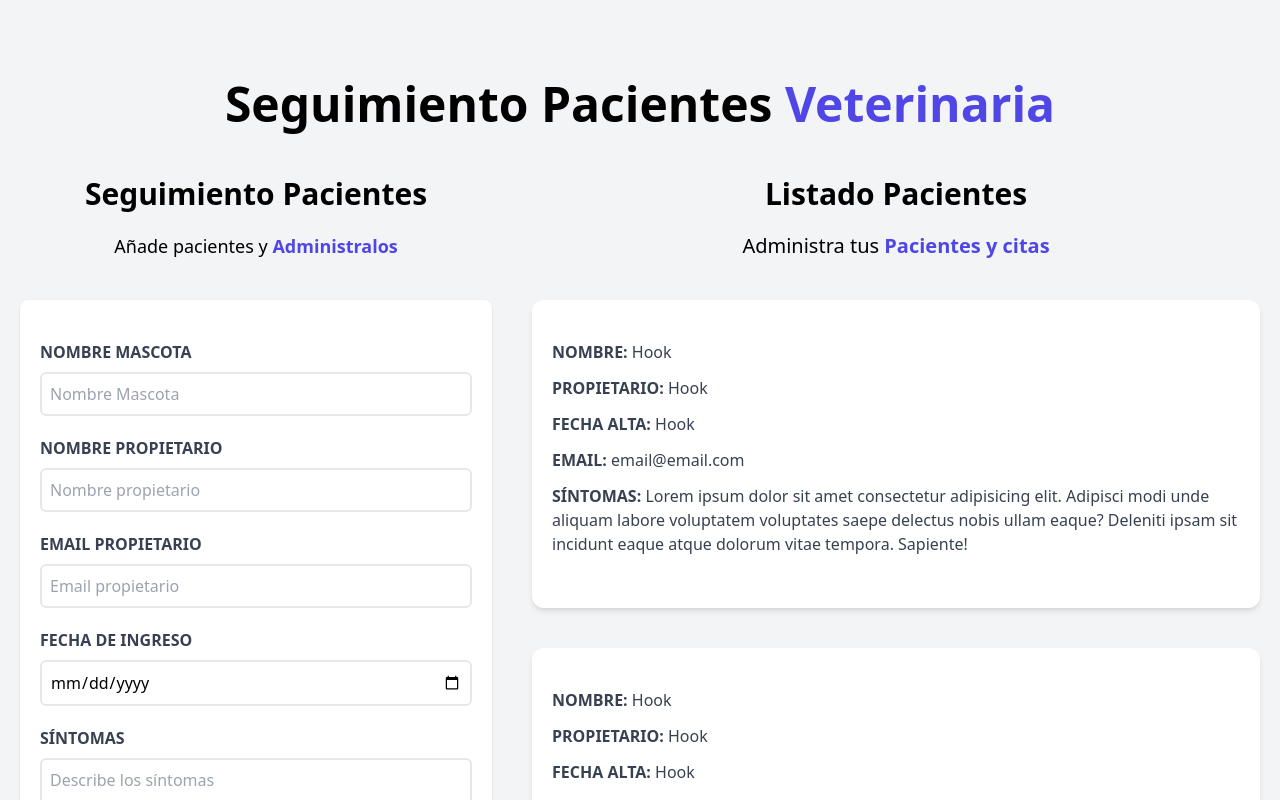
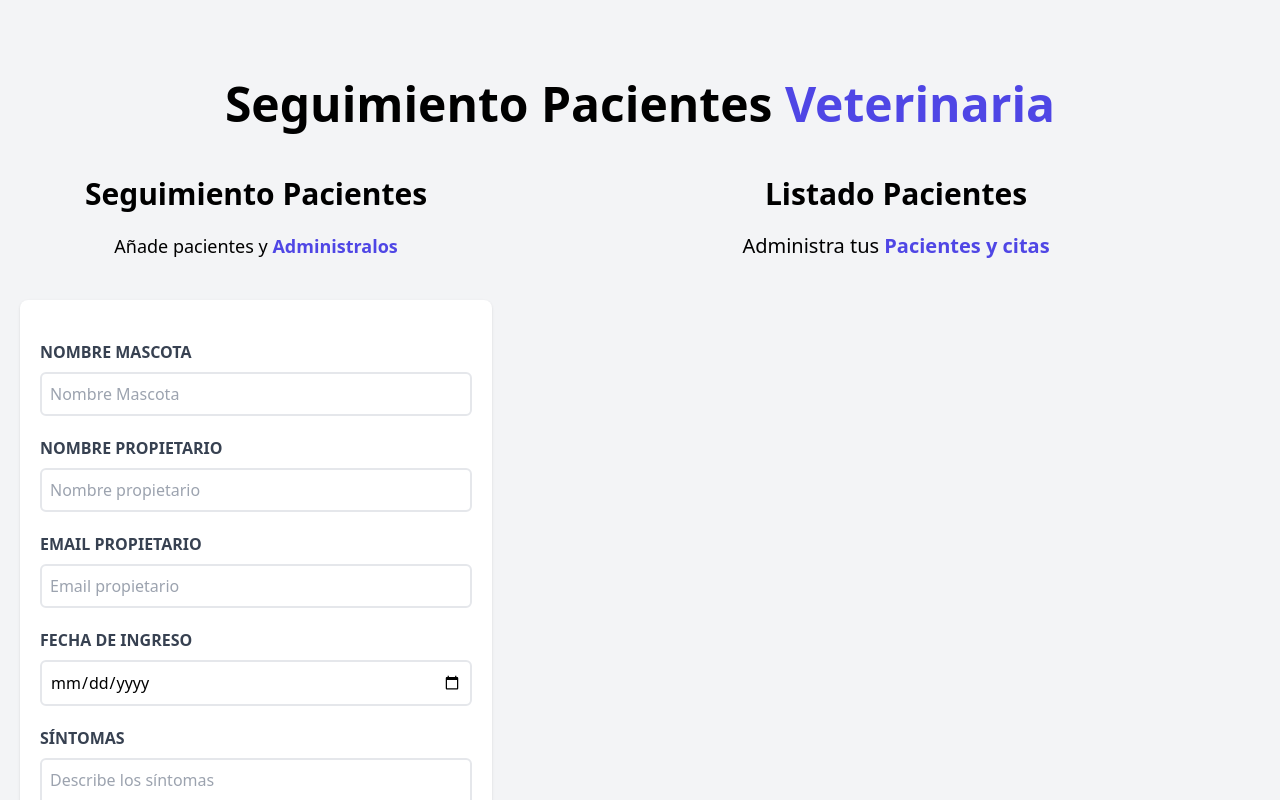
Before and after one commit to SebastianCastilloDev/administrador_de_pacientes, a React (Vite) app: page / in a window 1280 px wide. Shown: the top 800 px of the page. Built offline with nearby package versions, Linux system fonts and the light colour scheme.

Commit message:
mostrando la informacion de cada paciente

```diff
--- a/src/App.jsx
+++ b/src/App.jsx
@@ -16,7 +16,9 @@
           pacientes={pacientes}
           setPacientes={setPacientes}
         />
-        <ListadoPacientes />
+        <ListadoPacientes
+          pacientes={pacientes}
+        />
       </div>
     </div>
   )
--- a/src/Components/ListadoPacientes.jsx
+++ b/src/Components/ListadoPacientes.jsx
@@ -1,7 +1,8 @@
 import React from 'react'
 import Paciente from './Paciente'
 
-export default function ListadoPacientes() {
+export default function ListadoPacientes({ pacientes }) {
+    console.log(pacientes)
     return (
         <div className='md:w-1/2 lg:w-3/5 md:h-screen overflow-y-scroll'>
             <h2 className='font-black text-3xl text-center'>
@@ -12,10 +13,19 @@
                 <span className='text-indigo-600 font-bold'>Pacientes y citas</span>
             </p>
 
-            <Paciente />
-            <Paciente />
-            <Paciente />
-            <Paciente />
+            {
+                pacientes.map(paciente => {
+                    return (
+                        <Paciente
+                            key={paciente + Math.random()}
+                            paciente={paciente}
+                        />
+                    )
+                })
+            }
+
+
+
 
         </div>
     )
--- a/src/Components/Paciente.jsx
+++ b/src/Components/Paciente.jsx
@@ -1,27 +1,28 @@
 import React from 'react'
 
-export default function () {
+export default function ({ paciente }) {
+    console.log(paciente)
     return (
         <div className='mx-5 my-10 bg-white shadow-md px-5 py-10 rounded-xl'>
             <p className='font-bold mb-3 text-gray-700 uppercase'>
                 Nombre: {''}
-                <span className='font-normal normal-case'>Hook</span>
+                <span className='font-normal normal-case'>{paciente.nombre}</span>
             </p>
             <p className='font-bold mb-3 text-gray-700 uppercase'>
                 Propietario: {''}
-                <span className='font-normal normal-case'>Hook</span>
+                <span className='font-normal normal-case'>{paciente.propietario}</span>
             </p>
             <p className='font-bold mb-3 text-gray-700 uppercase'>
                 Fecha Alta: {''}
-                <span className='font-normal normal-case'>Hook</span>
+                <span className='font-normal normal-case'>{paciente.fecha}</span>
             </p>
             <p className='font-bold mb-3 text-gray-700 uppercase'>
                 Email: {''}
-                <span className='font-normal normal-case'>email@email.com</span>
+                <span className='font-normal normal-case'>{paciente.email}</span>
             </p>
             <p className='font-bold mb-3 text-gray-700 uppercase'>
                 Síntomas: {''}
-                <span className='font-normal normal-case'>Lorem ipsum dolor sit amet consectetur adipisicing elit. Adipisci modi unde aliquam labore voluptatem voluptates saepe delectus nobis ullam eaque? Deleniti ipsam sit incidunt eaque atque dolorum vitae tempora. Sapiente!</span>
+                <span className='font-normal normal-case'>{paciente.sintomas}</span>
             </p>
         </div>
     )
```
